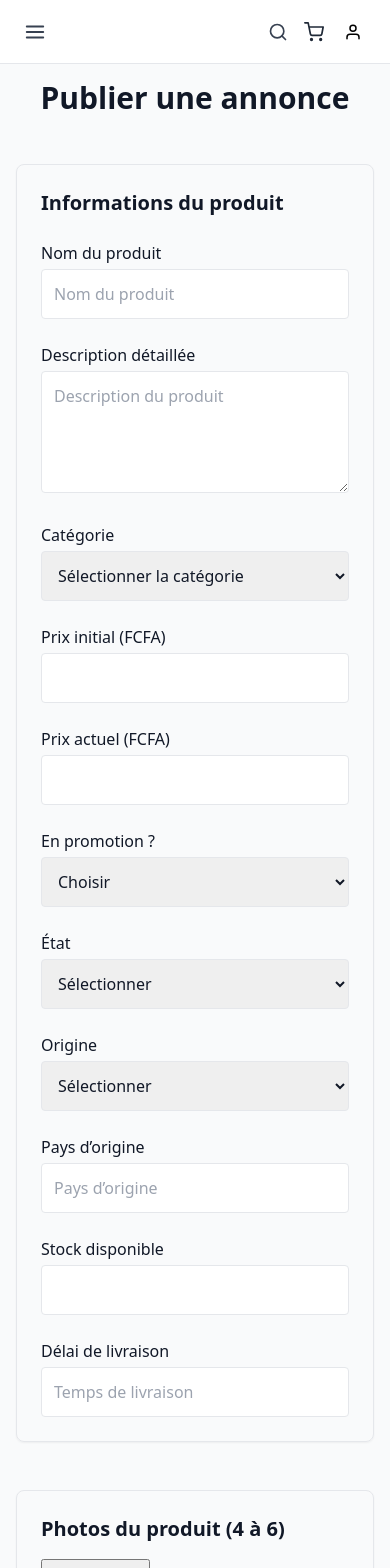
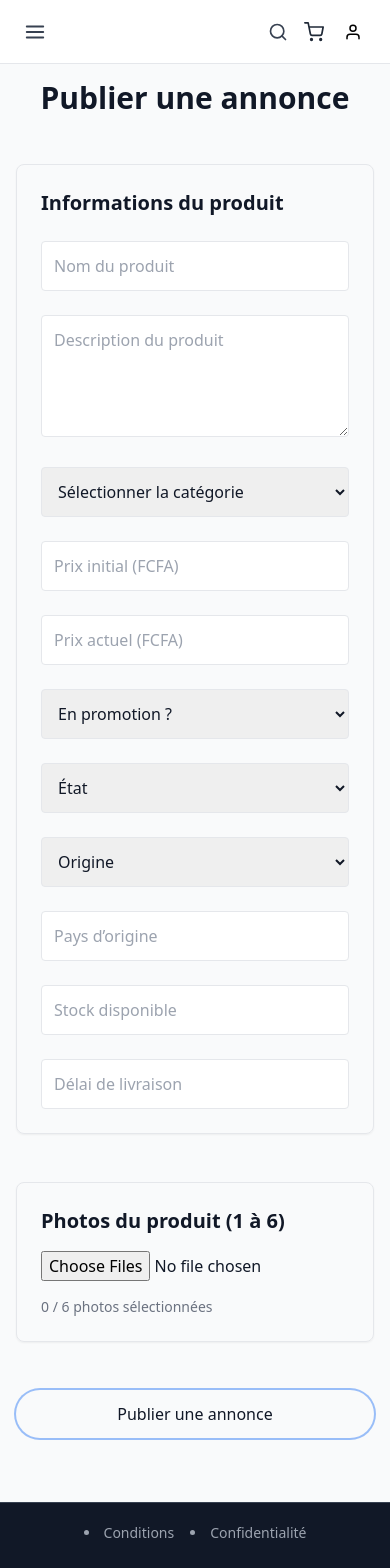
Before and after one commit to diabsking/Dakarbusinesse, a React (Vite) app in the folder frontend/: page /produits/publier in a window 390 px wide. Shown: the top 1568 px of the page. Built offline with nearby package versions, Linux system fonts and the light colour scheme.

Commit message:
corriger

```diff
--- a/frontend/src/pages/PublierProduit.jsx
+++ b/frontend/src/pages/PublierProduit.jsx
@@ -1,5 +1,4 @@
 import { useState } from "react";
-import axios from "axios";
 import api from "../services/api";
 
 function PublierProduit() {
@@ -28,6 +27,12 @@ function PublierProduit() {
 
   const handleImages = (e) => {
     const files = Array.from(e.target.files);
+
+    if (images.length + files.length > 6) {
+      alert("Maximum 6 photos autorisées");
+      return;
+    }
+
     setImages((prev) => [...prev, ...files]);
     const previewUrls = files.map((file) => URL.createObjectURL(file));
     setPreviews((prev) => [...prev, ...previewUrls]);
@@ -42,8 +47,9 @@ function PublierProduit() {
   const handleSubmit = async (e) => {
     e.preventDefault();
 
-    if (images.length < 4 || images.length > 6) {
-      return alert("4 à 6 images obligatoires");
+    // ✅ 1 à 6 photos obligatoires
+    if (images.length < 1 || images.length > 6) {
+      return alert("Veuillez ajouter entre 1 et 6 photos");
     }
 
     try {
@@ -57,6 +63,7 @@ function PublierProduit() {
       });
 
       alert("Produit publié avec succès");
+
       setForm({
         nom: "",
         description: "",
@@ -70,6 +77,7 @@ function PublierProduit() {
         stock: "",
         delaiLivraison: "",
       });
+
       setImages([]);
       setPreviews([]);
     } catch (err) {
@@ -86,13 +94,10 @@ function PublierProduit() {
       <h1 className="text-3xl font-bold text-center">Publier une annonce</h1>
 
       <form onSubmit={handleSubmit} className="space-y-12">
-
         {/* ================= PRODUIT ================= */}
         <section className="space-y-6 border p-6 rounded-lg shadow-sm">
           <h2 className="text-xl font-semibold">Informations du produit</h2>
 
-          <div>
-            <label className="block font-medium mb-1">Nom du produit</label>
           <input
             name="nom"
             value={form.nom}
@@ -100,10 +105,7 @@ function PublierProduit() {
             placeholder="Nom du produit"
             className="w-full p-3 border rounded"
           />
-          </div>
 
-          <div>
-            <label className="block font-medium mb-1">Description détaillée</label>
           <textarea
             name="description"
             value={form.description}
@@ -112,10 +114,7 @@ function PublierProduit() {
             placeholder="Description du produit"
             className="w-full p-3 border rounded"
           />
-          </div>
 
-          <div>
-            <label className="block font-medium mb-1">Catégorie</label>
           <select
             name="categorie"
             value={form.categorie}
@@ -138,75 +137,61 @@ function PublierProduit() {
             <option>Automobile</option>
             <option>Services</option>
           </select>
-          </div>
 
           <div className="grid md:grid-cols-2 gap-6">
-            <div>
-              <label className="block font-medium mb-1">Prix initial (FCFA)</label>
             <input
               type="number"
               name="prixInitial"
               value={form.prixInitial}
               onChange={handleChange}
+              placeholder="Prix initial (FCFA)"
               className="w-full p-3 border rounded"
             />
-            </div>
-            <div>
-              <label className="block font-medium mb-1">Prix actuel (FCFA)</label>
             <input
               type="number"
               name="prixActuel"
               value={form.prixActuel}
               onChange={handleChange}
+              placeholder="Prix actuel (FCFA)"
               className="w-full p-3 border rounded"
             />
           </div>
-          </div>
 
           <div className="grid md:grid-cols-3 gap-6">
-            <div>
-              <label className="block font-medium mb-1">En promotion ?</label>
             <select
               name="enPromotion"
               value={form.enPromotion}
               onChange={handleChange}
               className="w-full p-3 border rounded"
             >
-                <option value="">Choisir</option>
+              <option value="">En promotion ?</option>
               <option>Oui</option>
               <option>Non</option>
             </select>
-            </div>
-            <div>
-              <label className="block font-medium mb-1">État</label>
+
             <select
               name="etat"
               value={form.etat}
               onChange={handleChange}
               className="w-full p-3 border rounded"
             >
-                <option value="">Sélectionner</option>
+              <option value="">État</option>
               <option>Neuf</option>
               <option>Occasion</option>
             </select>
-            </div>
-            <div>
-              <label className="block font-medium mb-1">Origine</label>
+
             <select
               name="origine"
               value={form.origine}
               onChange={handleChange}
               className="w-full p-3 border rounded"
             >
-                <option value="">Sélectionner</option>
+              <option value="">Origine</option>
               <option>Local</option>
               <option>Vient de l’étranger</option>
             </select>
           </div>
-          </div>
 
-          <div>
-            <label className="block font-medium mb-1">Pays d’origine</label>
           <input
             name="paysOrigine"
             value={form.paysOrigine}
@@ -214,70 +199,52 @@ function PublierProduit() {
             placeholder="Pays d’origine"
             className="w-full p-3 border rounded"
           />
-          </div>
 
           <div className="grid md:grid-cols-2 gap-6">
-            <div>
-              <label className="block font-medium mb-1">Stock disponible</label>
             <input
               type="number"
               name="stock"
               value={form.stock}
               onChange={handleChange}
+              placeholder="Stock disponible"
               className="w-full p-3 border rounded"
             />
-            </div>
-            <div>
-              <label className="block font-medium mb-1">Délai de livraison</label>
             <input
               name="delaiLivraison"
               value={form.delaiLivraison}
               onChange={handleChange}
-                placeholder="Temps de livraison"
+              placeholder="Délai de livraison"
               className="w-full p-3 border rounded"
             />
-            </div>
           </div>
         </section>
 
         {/* ================= IMAGES ================= */}
         <section className="space-y-4 border p-6 rounded-lg shadow-sm">
-          <h2 className="text-xl font-semibold">Photos du produit (4 à 6)</h2>
+          <h2 className="text-xl font-semibold">
+            Photos du produit (1 à 6)
+          </h2>
+
           <input
             type="file"
             multiple
             accept="image/*"
             onChange={handleImages}
-            className="mb-4 w-full"
+            className="w-full"
           />
 
-          {previews.length > 0 ? (
-            <div className="flex flex-col md:flex-row gap-4">
-              <div className="flex-shrink-0 w-full md:w-2/3">
-                <img
-                  src={previews[0]}
-                  alt="Image principale"
-                  className="w-full h-64 md:h-80 object-cover rounded-lg border"
-                />
-              </div>
-              <div className="flex md:flex-col gap-2 overflow-x-auto md:overflow-x-visible md:w-1/3">
-                {previews.map((src, index) => {
-                  if (index === 0) return null;
-                  return (
-                    <div key={index} className="relative flex-shrink-0">
+          <p className="text-sm text-gray-500">
+            {images.length} / 6 photos sélectionnées
+          </p>
+
+          {previews.length > 0 && (
+            <div className="flex gap-3 flex-wrap">
+              {previews.map((src, index) => (
+                <div key={index} className="relative">
                   <img
                     src={src}
                     alt={`preview-${index}`}
-                        className="w-20 h-20 md:w-24 md:h-24 object-cover rounded-lg border cursor-pointer"
-                        onClick={() => {
-                          const newPreviews = [...previews];
-                          [newPreviews[0], newPreviews[index]] = [newPreviews[index], newPreviews[0]];
-                          setPreviews(newPreviews);
-
-                          const newImages = [...images];
-                          [newImages[0], newImages[index]] = [newImages[index], newImages[0]];
-                          setImages(newImages);
-                        }}
+                    className="w-24 h-24 object-cover rounded border"
                   />
                   <button
                     type="button"
@@ -287,14 +254,6 @@ function PublierProduit() {
                     ✕
                   </button>
                 </div>
-                  );
-                })}
-              </div>
-            </div>
-          ) : (
-            <div className="grid grid-cols-2 md:grid-cols-3 gap-4">
-              {[...Array(4)].map((_, i) => (
-                <div key={i} className="h-24 md:h-32 bg-gray-200 animate-pulse rounded-lg" />
               ))}
             </div>
           )}
@@ -307,11 +266,7 @@ function PublierProduit() {
             type="submit"
             className="px-14 py-3 rounded-full ring-2 w-full sm:w-auto"
           >
-            {loading ? (
-              <span className="animate-pulse">Publication...</span>
-            ) : (
-              "Publier une annonce"
-            )}
+            {loading ? "Publication..." : "Publier une annonce"}
           </button>
         </div>
       </form>
```
Lines whose indentation alone changed are shown as unchanged.
